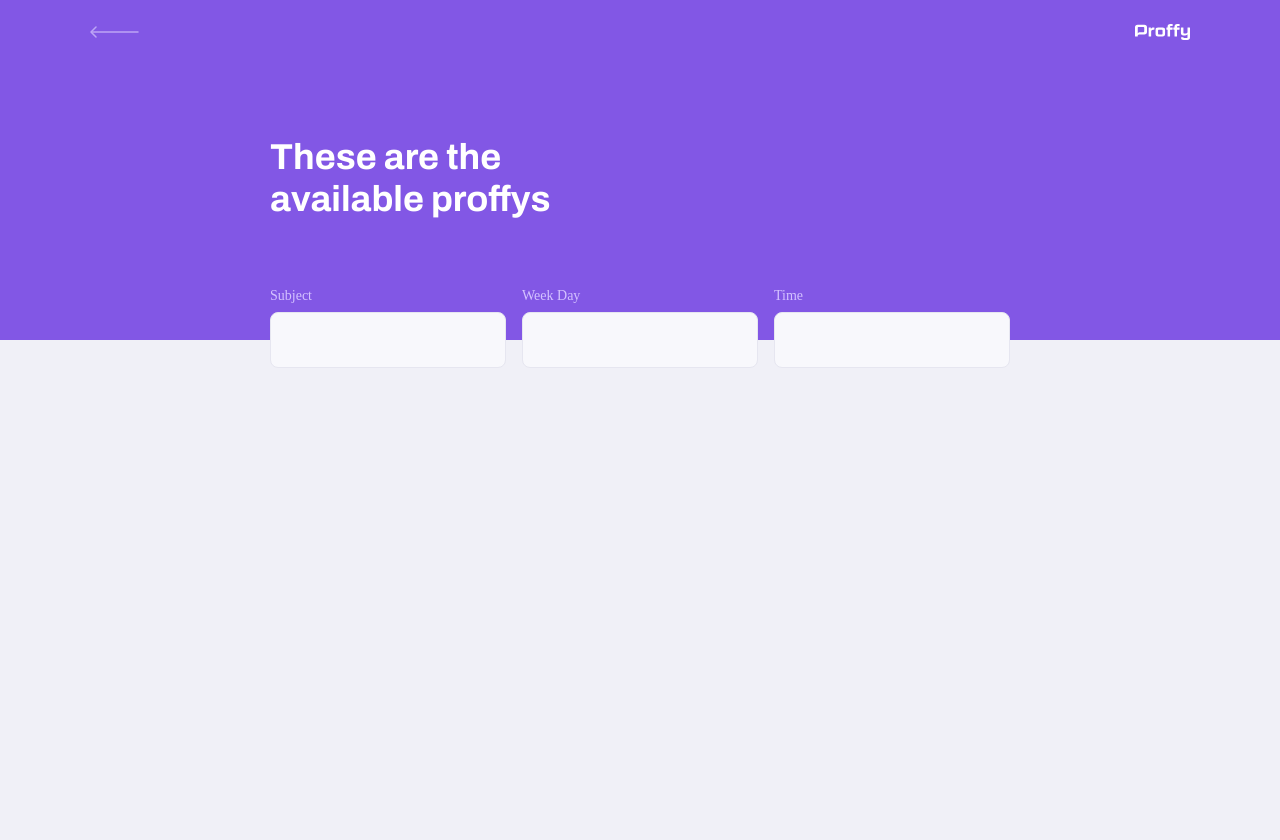
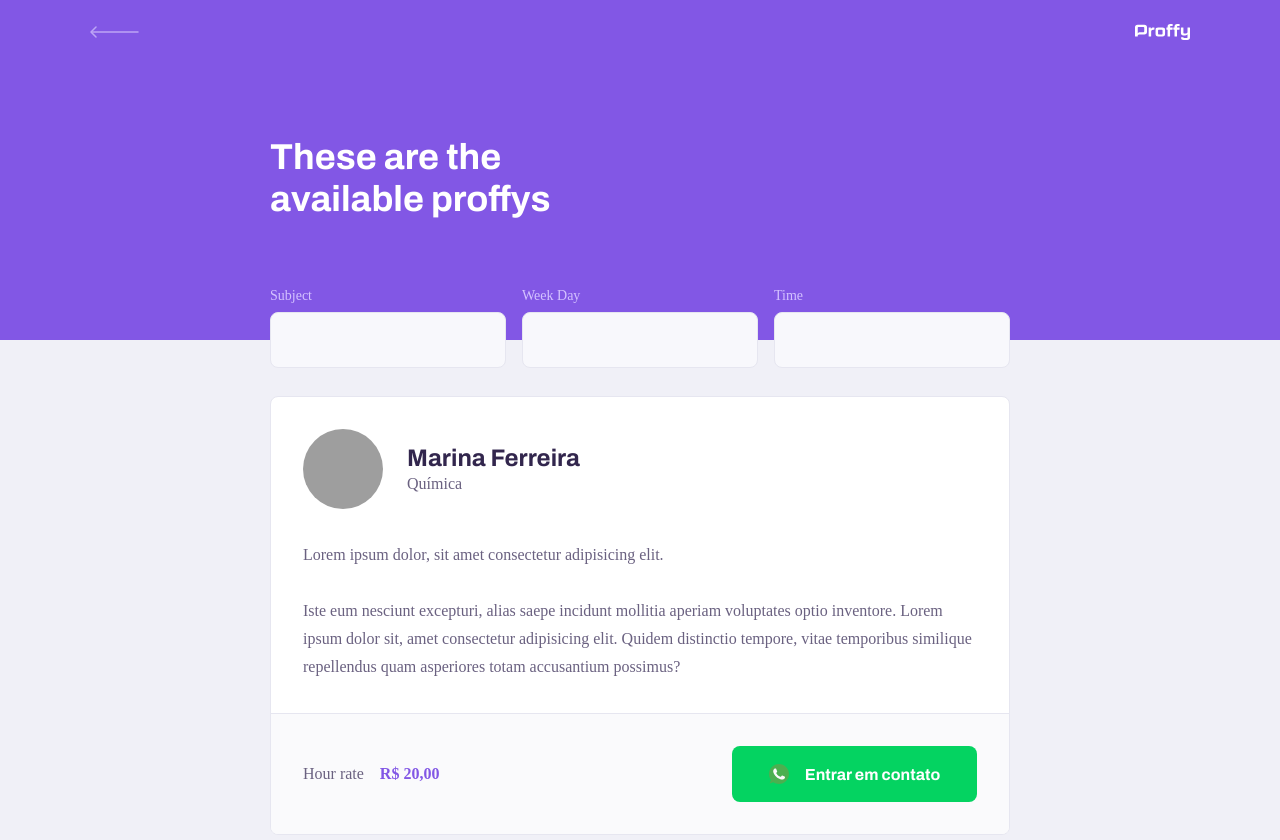
Before and after one commit to marina-ferreira/proffy-web, a React (Create React App) app: page /study in a window 1280 px wide. Shown: the top 840 px of the page. Before the commit the page ends 800 px from the top, so only its background shows below. Built offline with nearby package versions, Linux system fonts and the light colour scheme; grey boxes are pictures that could not be loaded.

Commit message:
Teacher list card template and styles

```diff
--- a/src/assets/styles/global.css
+++ b/src/assets/styles/global.css
@@ -48,6 +48,7 @@
 textarea,
 body {
   font: 500 1.6rem Poppin;
+  color: var(--color-text-base);
 }
 
 .container {
--- a/src/pages/TeacherList/index.js
+++ b/src/pages/TeacherList/index.js
@@ -1,8 +1,9 @@
 import React from 'react'
 
 import PageHeader from 'components/PageHeader'
+import whatsappIcon from 'assets/images/icons/whatsapp.svg'
 
-import { Container, Form } from './styles'
+import { Container, Form, Main } from './styles'
 
 const TeacherList = () => {
   return (
@@ -23,6 +24,37 @@
           </div>
         </Form>
       </PageHeader>
+
+      <Main>
+        <article>
+          <header>
+            <img src="https://avatars2.githubusercontent.com/u/4058722?s=460&u=aa7ccd0559a5e7265c0c29dc5e98e3503cfc0962&v=4" alt="Marina Ferreia" />
+
+            <div>
+              <strong>Marina Ferreira</strong>
+              <span>Química</span>
+            </div>
+          </header>
+
+          <p>
+            Lorem ipsum dolor, sit amet consectetur adipisicing elit.
+            <br /><br />
+            Iste eum nesciunt excepturi, alias saepe incidunt mollitia aperiam voluptates optio inventore. Lorem ipsum dolor sit, amet consectetur adipisicing elit. Quidem distinctio tempore, vitae temporibus similique repellendus quam asperiores totam accusantium possimus?
+          </p>
+
+          <footer>
+            <p>
+              Hour rate
+              <strong>R$ 20,00</strong>
+            </p>
+
+            <button type="type">
+              <img src={whatsappIcon} alt="Whatsapp" />
+              Entrar em contato
+            </button>
+          </footer>
+        </article>
+      </Main>
     </Container>
   )
 }
--- a/src/pages/TeacherList/styles.js
+++ b/src/pages/TeacherList/styles.js
@@ -62,3 +62,118 @@
     }
   }
 `
+export const Main = styled.main`
+  margin: 3.2rem auto;
+  width: 90%;
+
+  article {
+    margin-top: 2.4rem;
+    overflow: hidden;
+    border-radius: .8rem;
+    border: 1px solid var(--color-line-in-white);
+    background: var(--color-box-base);
+
+    header {
+      padding: 3.2rem 2rem;
+      display: flex;
+      align-items: center;
+
+      img {
+        width: 8rem;
+        height: 8rem;
+        border-radius: 50%;
+      }
+
+      div {
+        margin-left: 2.4rem;
+
+        strong {
+          font: 700 2.4rem Archivo;
+          display: block;
+          color: var(--color-text-title);
+        }
+
+        span {
+          font-size: 1.6rem;
+          display: block;
+          margin-top: .4rem;
+        }
+      }
+    }
+
+    > p {
+      padding: 0 2rem;
+      font-size: 1.6rem;
+      line-height: 2.8rem;
+    }
+
+    footer {
+      padding: 3.2rem 2rem;
+      background: var(--color-box-footer);
+      border-top: 1px solid var(--color-line-in-white);
+      margin-top: 3.2rem;
+      display: flex;
+      align-items: center;
+      justify-content: space-between;
+
+      p strong {
+        color: var(--color-primary);
+        font-size: 1.6rem;
+        display: block;
+      }
+
+      button {
+        width: 20rem;
+        height: 5.6rem;
+        color: var(--color-button-text);
+        border: 0;
+        border-radius: .8rem;
+        cursor: pointer;
+        font: 700 1.4rem Archivo;
+        display: flex;
+        align-items: center;
+        justify-content: space-evenly;
+        transition: .2s;
+        background: var(--color-secondary);
+
+        &:hover {
+          background: var(--color-secondary-dark);
+        }
+      }
+    }
+  }
+
+  @media(min-width: ${breakpoint}px) {
+    padding: 3.2rem 0;
+    max-width: 740px;
+    margin: 0 auto;
+
+    article {
+      header,
+      footer {
+        padding: 3.2rem;
+      }
+
+      > p {
+        padding: 0 3.2rem;
+      }
+
+      footer {
+        p strong {
+          display: initial;
+          margin-left: 1.6rem;
+        }
+
+        button {
+          width: 24.5rem;
+          font-size: 1.6rem;
+          justify-content: center;
+
+          img {
+            margin-right: 1.6rem;
+          }
+        }
+      }
+    }
+  }
+`
```
